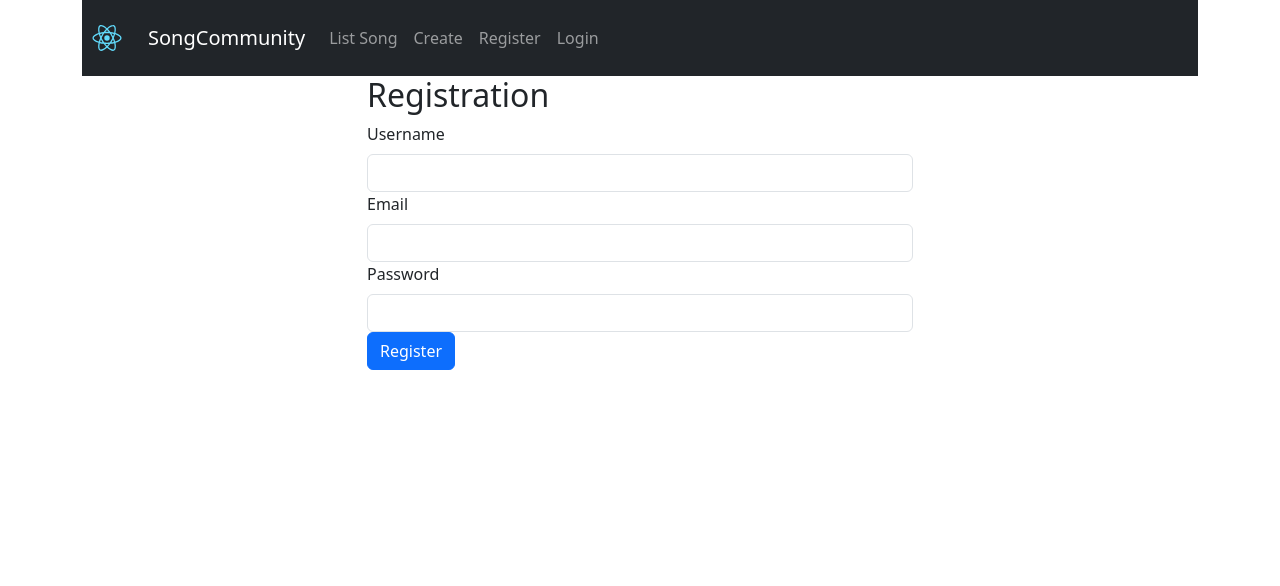
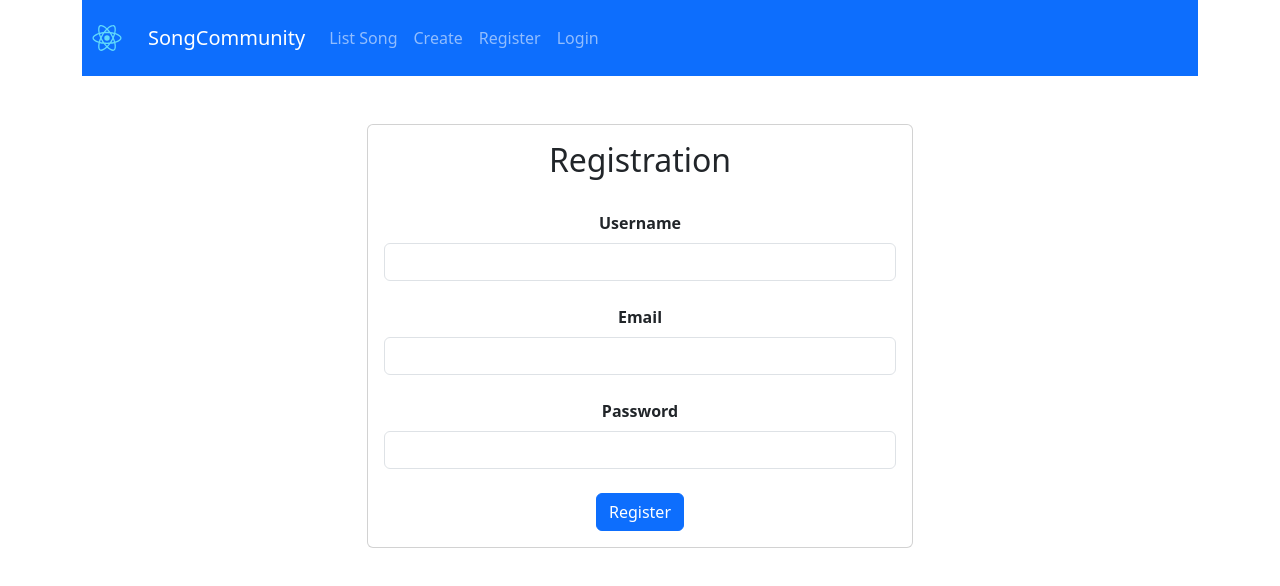
Before and after one commit to GerardoFesta/SongCommunity, a React (Create React App) app in the folder client/: page /register in a window 1280 px wide. Shown: the top 586 px of the page. Built offline with nearby package versions, Linux system fonts and the light colour scheme.

Commit message:
edit navbar components and register page

```diff
--- a/client/src/components/NavBar.jsx
+++ b/client/src/components/NavBar.jsx
@@ -9,7 +9,7 @@ const Container = styled.div.attrs({
 })``
 
 const Nav = styled.nav.attrs({
-    className: 'navbar navbar-expand-lg navbar-dark bg-dark',
+    className: 'navbar navbar-expand-lg navbar-dark bg-primary',
 })`
     margin-bottom: 20 px;
 `
--- a/client/src/pages/Register.jsx
+++ b/client/src/pages/Register.jsx
@@ -38,43 +38,54 @@ function Register() {
   };
 
   return (
-    <Container>
-      <Row className="justify-content-center">
+    <Container className="mt-4 mt-5">
+    <Row className="justify-content-center text-center">
       <Col xs={12} md={6}>
-          <h2>Registration</h2>
-          {errorMessage && <p>{errorMessage}</p>}
+        <div className="card">
+          <div className="card-body">
+            <h2 className="card-title">Registration</h2>
+            {errorMessage && <p className="card-text">{errorMessage}</p>}
             <Form onSubmit={handleRegister}>
               <Form.Group controlId="username">
-              <Form.Label>Username</Form.Label>
+              <br />
+                <Form.Label className="fw-bold">Username</Form.Label>
                 <Form.Control
                   type="text"
                   value={username}
                   onChange={(e) => setUsername(e.target.value)}
                   required
+                  className="form-control"
                 />
               </Form.Group>
               <Form.Group controlId="email">
-              <Form.Label>Email</Form.Label>
+              <br />
+                <Form.Label className="fw-bold">Email</Form.Label>
                 <Form.Control
                   type="email"
                   value={email}
                   onChange={(e) => setEmail(e.target.value)}
                   required
+                  className="form-control"
                 />
               </Form.Group>
               <Form.Group controlId="password">
-              <Form.Label>Password</Form.Label>
+              <br />
+                <Form.Label className="fw-bold">Password</Form.Label>
                 <Form.Control
                   type="password"
                   value={password}
                   onChange={(e) => setPassword(e.target.value)}
                   required
+                  className="form-control"
                 />
               </Form.Group>
-            <Button variant="primary" type="submit">
+              <br />
+              <Button variant="primary" type="submit" className="btn btn-primary">
                 Register
               </Button>
             </Form>
+          </div>
+        </div>
       </Col>
     </Row>
   </Container>
```
Lines whose indentation alone changed are shown as unchanged.
